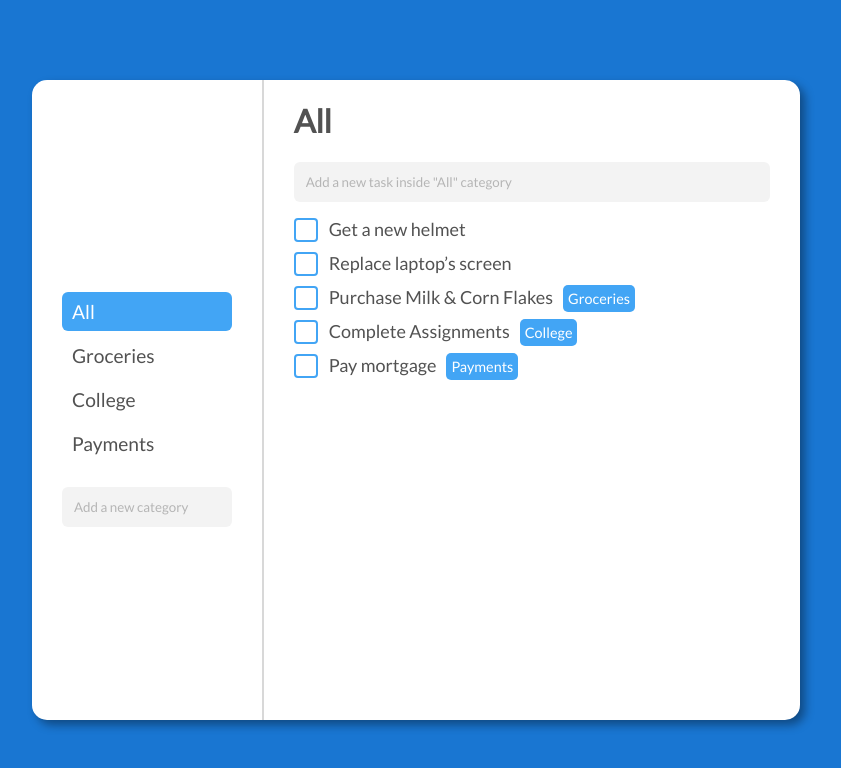
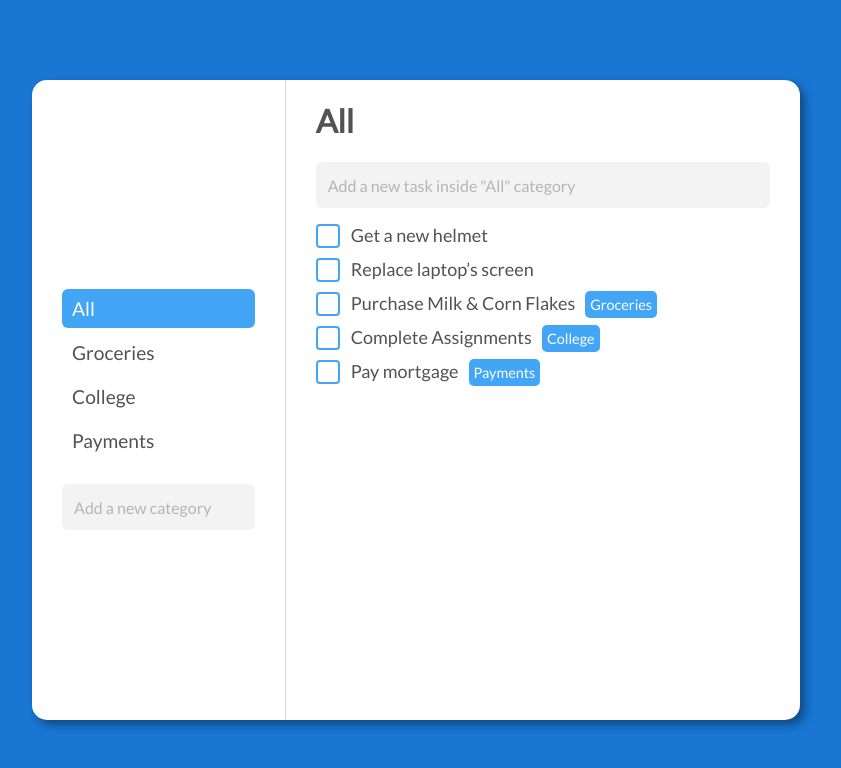
Before and after one commit to kholmogorov27/todo-list, a React (Create React App) app: page / in a window 1280 px wide. Shown: the top 768 px of the page, without its empty margins (224-1065 px from the left). Built offline with nearby package versions, Linux system fonts and the light colour scheme.

Commit message:
Check state

```diff
--- a/src/App.js
+++ b/src/App.js
@@ -1,28 +1,19 @@
 import React, { useState, useEffect, useRef } from 'react'
+import { v4 as uuid } from 'uuid'
 import { useImmer } from 'use-immer'
 import SideBar from './Components/SideBar/SideBar'
 import Content from './Components/Content/Content'
 import VerticalSeparator from './Components/VerticalSeparator/VerticalSeparator'
 import styles from './App.module.css'
 
+const HIDDEN_CATEGORIES = ['Uncategorized']
+
 // Filtering keys of an object
 const filterObjectKeys = (object, filter) => Object.keys(object).filter(category => filter.indexOf(category) === -1)
 
 function App({ storage }) {
-  const HIDDEN_CATEGORIES = ['Uncategorized']
 
   const [data, setData] = useImmer(Object.assign({
-    // The "All" getter combines all the tasks in one array
-    get All() {
-      const allTasks = []
-      const keys = Object.keys(this)
-
-      // Excluding the "All" getter
-      keys.splice(keys.indexOf('All'), 1)
-
-      keys.forEach(category => allTasks.push(...this[category]))
-      return allTasks
-    },
     // Uncategorized is a hidden category that doesn't show in the SideBar
     Uncategorized: []
   }, storage))
@@ -32,22 +23,32 @@
     const handleChangeCategory = e => {
       setSelectedCategory(e.target.getAttribute('name'))
     }
+
+    const handleCheckBoxChange = (value, id, category) => {
+      console.log(value, id, category)
+      setData(draft => {
+        draft[category].find(el => el.id === id).checked = value
+      })
+    }
   //---
-  /*
-  const addTask = (taskTitle, category) => {
+
+  const handleNewTask = (taskTitle, category) => {
     category = category || 'Uncategorized'
+    if (category === 'All') {
+      category = 'Uncategorized'
+    }
     setData(draft => {
-      draft[category].push({title: taskTitle, category: category})
+      draft[category].push({title: taskTitle, category: category, id: uuid(), checked: false})
     })
   }
 
-  const addCategory = (name) => {
+  const handleNewCategory = name => {
     setData(draft => {
-      draft[name] = []
+      if (!draft.hasOwnProperty(name)) {
+        draft[name] = []
+      }
     })
   }
-  */
-
 
   //--- Container's height block
     const [containerHeight, setContainerHeight] = useState(0)
@@ -59,11 +60,14 @@
     }, [])
   //---
 
+  const categoriesForSideBar = filterObjectKeys(data, HIDDEN_CATEGORIES)
+  categoriesForSideBar.unshift('All')
+
   return (
     <div className={styles['main-container']} ref={mainContainerEl}>
-      <SideBar categories={filterObjectKeys(data, HIDDEN_CATEGORIES)} selectedCategory={selectedCategory} handleCategoryChange={handleChangeCategory}></SideBar>
+      <SideBar categories={categoriesForSideBar} selectedCategory={selectedCategory} onCategoryChange={handleChangeCategory} onNewCategory={handleNewCategory}></SideBar>
       <VerticalSeparator height={containerHeight}></VerticalSeparator>
-      <Content selectedCategory={selectedCategory} tasks={data[selectedCategory]} handleCategoryChange={handleChangeCategory}></Content>
+      <Content selectedCategory={selectedCategory} data={data} onCategoryChange={handleChangeCategory} onNewTask={handleNewTask} onCheckBoxChange={handleCheckBoxChange}></Content>
     </div>
   );
 }
--- a/src/Components/CheckBox/CheckBox.js
+++ b/src/Components/CheckBox/CheckBox.js
@@ -1,17 +1,19 @@
 import { useState } from 'react'
 import styles from './CheckBox.module.css'
 
-function CheckBox({ label, initiallyChecked=false }) {
+function CheckBox({ label, id, onChange, additional, initiallyChecked }) {
+  initiallyChecked = initiallyChecked || false
   const [checked, setChecked] = useState(initiallyChecked)
 
   const handleChange = e => {
     setChecked(c => !c)
+    onChange(!checked, id, additional)
   }
 
   return (
     <label className={styles['container']}>
       {label}
-      <input type="checkbox" defaultChecked={checked} onChange={handleChange} />
+      <input type="checkbox" defaultChecked={checked} onChange={handleChange}/>
       <span className={styles['checkmark']} />
     </label>
   )
--- a/src/Components/Content/Content.js
+++ b/src/Components/Content/Content.js
@@ -1,20 +1,37 @@
-import { v4 as uuid } from 'uuid'
 import TextBox from '../TextBox/TextBox'
 import CheckBox from '../CheckBox/CheckBox'
 import styles from './Content.module.css'
 
-function Content({ selectedCategory, tasks, handleCategoryChange }) {
+function Content({ selectedCategory, data, onCategoryChange, onNewTask, onCheckBoxChange }) {
+  let tasks = []
+
+  // Getting all the tasks
+  const _tasks = tasks
+  for (const category in data) {
+    if (Object.hasOwnProperty.call(data, category)) {
+      data[category].forEach(task => {
+        _tasks.push(task)
+      })
+    }
+  }
+
+  // Filtering tasks according to the selected category
+  if (selectedCategory !== 'All') {
+    tasks = tasks.filter(t => t.category === selectedCategory)
+  }
+
   return (
     <div className={styles['content']}>
       <h1>{selectedCategory}</h1>
       <form>
-        <TextBox placeholder={`Add a new task inside "${selectedCategory}" category`}/>
+        <TextBox placeholder={`Add a new task inside "${selectedCategory}" category`} onDone={taskTitle => onNewTask(taskTitle, selectedCategory)}/>
         <ul className={styles['list']}>
           {tasks.map(task => {
-            const id = uuid()
-            const label = <>{task.title}{task.category !== 'Uncategorized' && <span className={styles['task-tag']} name={task.category} onClick={handleCategoryChange}>{task.category}</span>}</>
+            const label = <>{task.title}{task.category !== 'Uncategorized' && <span className={styles['task-tag']} name={task.category} onClick={onCategoryChange}>{task.category}</span>}</>
             return (
-              <li key={id}><CheckBox label={label}/></li>
+              <li key={task.id}>
+                <CheckBox id={task.id} label={label} onChange={onCheckBoxChange} additional={task.category} initiallyChecked={task.checked}/>
+              </li>
             )
           })}
         </ul>
--- a/src/Components/SideBar/SideBar.js
+++ b/src/Components/SideBar/SideBar.js
@@ -1,17 +1,17 @@
 import TextBox from '../TextBox/TextBox'
 import styles from './SideBar.module.css'
 
-function SideBar({ categories, selectedCategory, handleCategoryChange }) {
+function SideBar({ categories, selectedCategory, onCategoryChange, onNewCategory }) {
   return (
     <div className={styles['side-bar']}>
       <ul className={styles['category-list']}>
         {categories.map(category => {
           return (
-            <li className={category === selectedCategory ? styles.active : ''} name={category} key={category} onClick={handleCategoryChange}>{category}</li>
+            <li className={category === selectedCategory ? styles.active : ''} name={category} key={category} onClick={onCategoryChange}>{category}</li>
           )
         })}
       </ul>
-      <TextBox placeholder="Add a new category"></TextBox>
+      <TextBox placeholder="Add a new category" onDone={onNewCategory}></TextBox>
     </div>
   )
 }
--- a/src/Components/TextBox/TextBox.js
+++ b/src/Components/TextBox/TextBox.js
@@ -1,8 +1,32 @@
+import { useState } from 'react'
 import styles from './TextBox.module.css'
 
-function TextBox({ placeholder }) {
+function TextBox({ placeholder, onDone }) {
+  const [value, setValue] = useState('')
+
+  const handleInput = e => {
+    setValue(e.target.value)
+  }
+  const handleBlur = e => {
+    if (value !== '') {
+      onDone(value)
+      setValue('')
+    }
+  }
+
   return (
-    <input className={styles['text-box']} type="text" placeholder={placeholder} />
+    <div className={styles['wrapper']}>
+      <input
+        className={value ? styles['text-box'] + ' ' + styles['active'] : styles['text-box']}
+        placeholder={placeholder}
+        onChange={handleInput}
+        onBlur={handleBlur}
+        value={value}
+        type="text" />
+      <div className={value ? styles['button-wrapper'] + ' ' + styles['active'] : styles['button-wrapper']}>
+        <span className={styles['button']}>👌</span>
+      </div>
+    </div>
   )
 }
 
--- a/src/Components/TextBox/TextBox.module.css
+++ b/src/Components/TextBox/TextBox.module.css
@@ -1,18 +1,48 @@
+.wrapper {
+  position: relative;
+  overflow: hidden;
+  border-radius: 6px;
+}
+
 .text-box {
   width: 100%;
   display: block;
   border: none;
   background-color: var(--input-fields-gray);
   padding: 12px;
-  border-radius: 6px;
   font-family: inherit;
   box-sizing: border-box;
+  font-size: large;
 }
 
 .text-box::placeholder {
   color: var(--input-fields-dim);
+  font-size: medium;
 }
 
 .text-box:focus {
   outline: 2px solid var(--main);
 }
+
+.text-box.active {
+  width: calc(100% - 40px);
+}
+
+.button-wrapper {
+  visibility: hidden;
+  position: absolute;
+  top: 0;
+  bottom: 0;
+  right: 0;
+  width: 40px;
+  display: flex;
+  justify-content: center;
+  align-items: center;
+  background-color: #4caf50;
+  color: white;
+  cursor: pointer;
+}
+
+.button-wrapper.active {
+  visibility: visible;
+}
--- a/src/index.js
+++ b/src/index.js
@@ -1,5 +1,6 @@
 import React from 'react';
 import ReactDOM from 'react-dom/client';
+import { v4 as uuid } from 'uuid'
 import './index.css';
 import './theme.css';
 import App from './App';
@@ -7,10 +8,10 @@
 
 //--- Data example
 const dataExapmle = {
-  Groceries: [{title: 'Purchase Milk & Corn Flakes', category: 'Groceries'}],
-  College: [{title: 'Complete Assignments', category: 'College'}],
-  Payments: [{title: 'Pay mortgage', category: 'Payments'}],
-  Uncategorized: [{title: 'Get a new helmet', category: 'Uncategorized'}, {title: 'Replace laptop’s screen', category: 'Uncategorized'}]
+  Groceries: [{title: 'Purchase Milk & Corn Flakes', category: 'Groceries', id: uuid(), checked: false}],
+  College: [{title: 'Complete Assignments', category: 'College', id: uuid(), checked: false}],
+  Payments: [{title: 'Pay mortgage', category: 'Payments', id: uuid(), checked: false}],
+  Uncategorized: [{title: 'Get a new helmet', category: 'Uncategorized', id: uuid(), checked: false}, {title: 'Replace laptop’s screen', category: 'Uncategorized', id: uuid(), checked: false}]
 }
 //---
 
```
